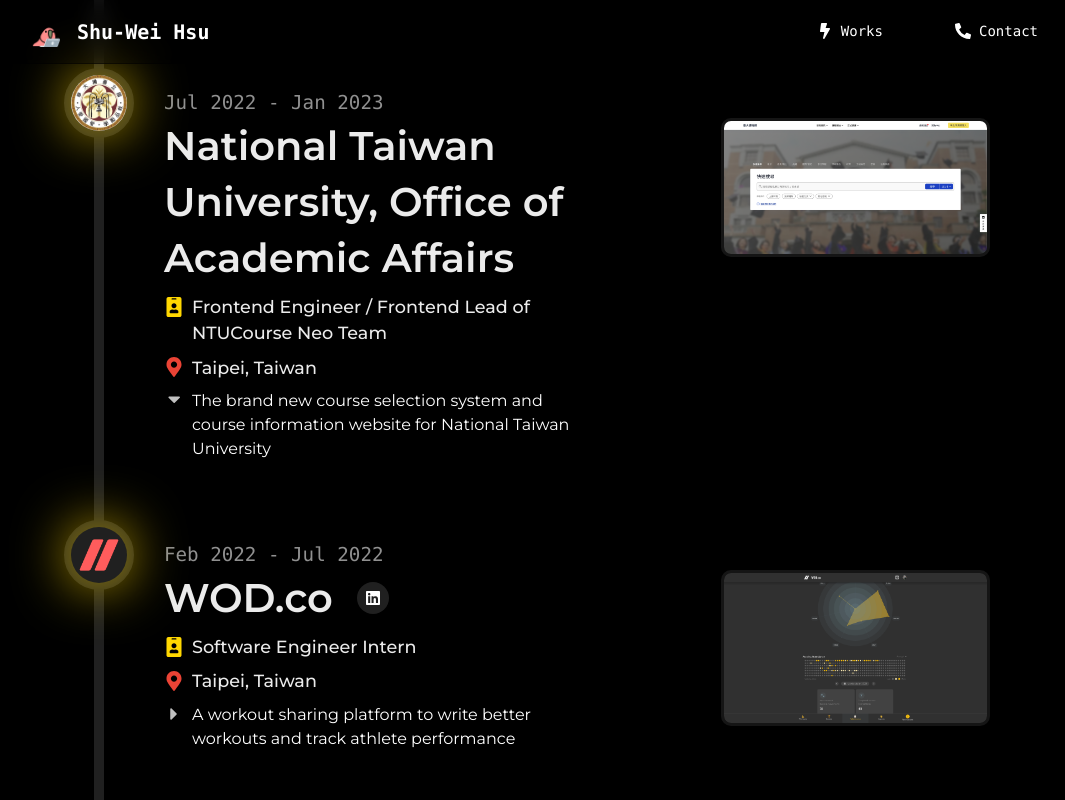
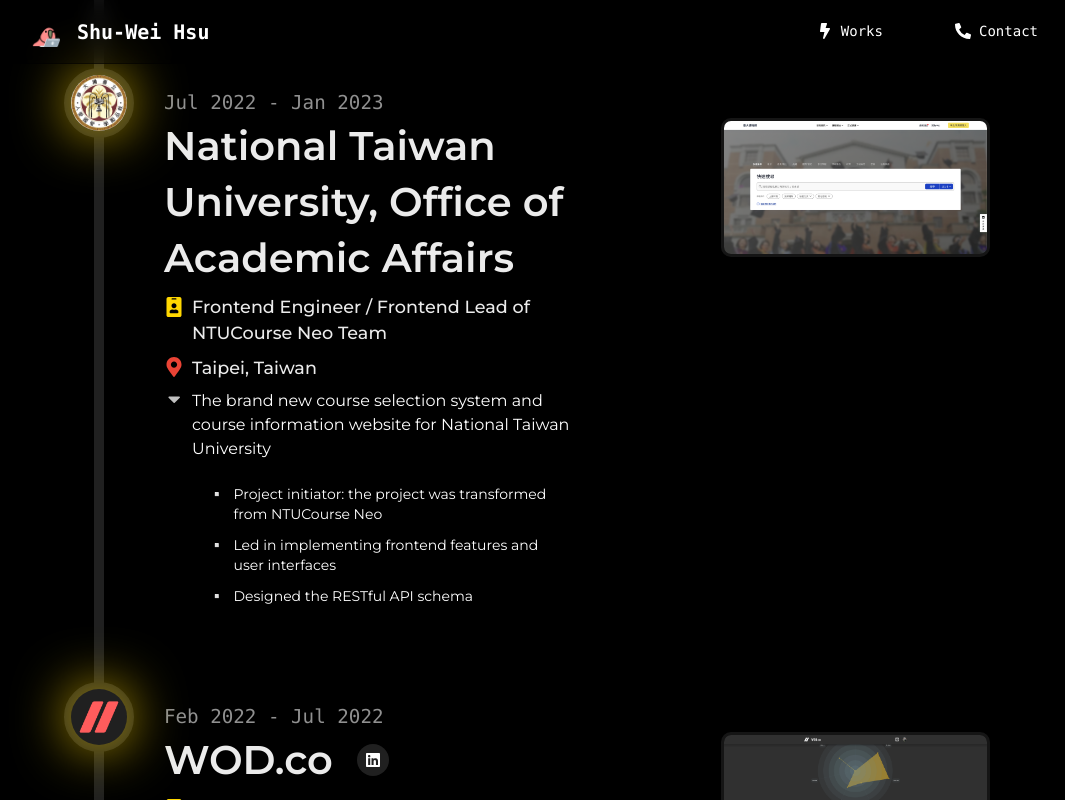
Before and after one commit to swh00tw/swh00tw-homepage, a Next.js app: page / in a window 1280 px wide. Both pictures are taken after a click on the element 272 px from the left and 1271 px from the top of the page. Shown: the part 871-1671 px from the top of the page, without its empty margins (98-1163 px from the left). Built offline with nearby package versions, Linux system fonts and the light colour scheme.

Commit message:
add achievements

```diff
--- a/src/components/ExperienceSection.tsx
+++ b/src/components/ExperienceSection.tsx
@@ -8,6 +8,7 @@
   Spacer,
   Center,
   Text,
+  Collapse,
 } from "@chakra-ui/react";
 import { motion } from "framer-motion";
 import React, { useState } from "react";
@@ -114,7 +115,7 @@
   const [expanded, setExpanded] = useState(false);
 
   return (
-    <Box minH="40vh" mt="10vh">
+    <Box minH="50vh" mt="10vh">
       <Flex
         sx={{
           alignItems: "center",
@@ -187,6 +188,10 @@
         <Stack
           pl={`${verticalLineWidth + horizontalGap}px`}
           w={{ base: "100%", lg: "60%" }}
+          spacing={{
+            base: 3,
+            lg: 2,
+          }}
         >
           <ScrollTriggeredDiv delay={0.1}>
             <Flex
@@ -313,7 +318,43 @@
                   <FaCaretRight color="#c0c0c0" size="20px" />
                 </Center>
               </motion.div>
-              <Text>{experience.introduction}</Text>
+              <Stack>
+                <Text>{experience.introduction}</Text>
+                <Collapse in={expanded} animateOpacity>
+                  <Stack
+                    w="100%"
+                    p={{
+                      base: "0px",
+                      lg: "16px",
+                    }}
+                    spacing={3}
+                  >
+                    {experience.achievements.map((achievement, index) => (
+                      <Flex
+                        key={index}
+                        alignItems="start"
+                        gap={2}
+                        sx={{
+                          fontSize: { base: "12px", lg: "14px" },
+                          lineHeight: 1.4,
+                        }}
+                      >
+                        <Center
+                          h={{
+                            base: "17px",
+                            lg: "19.6px",
+                          }}
+                        >
+                          <Text fontSize={{ base: "12px", lg: "14px" }}>
+                            ▫️
+                          </Text>
+                        </Center>
+                        <Text>{achievement}</Text>
+                      </Flex>
+                    ))}
+                  </Stack>
+                </Collapse>
+              </Stack>
             </Flex>
           </ScrollTriggeredDiv>
         </Stack>
--- a/src/data/experience.tsx
+++ b/src/data/experience.tsx
@@ -8,8 +8,8 @@
   logoImagePath: string;
   imagePath: string;
   websiteUrl?: string;
-  achievements?: { emoji: string; text: string }[];
   introduction: string;
+  achievements: string[];
 }
 export interface WorkExperienceInfo extends BaseExperienceInfo {
   type: "Work";
@@ -50,6 +50,11 @@
     imagePath: "/ntu_nol_neo.png",
     introduction:
       "The brand new course selection system and course information website for National Taiwan University",
+    achievements: [
+      "Project initiator: the project was transformed from NTUCourse Neo",
+      "Led in implementing frontend features and user interfaces",
+      "Designed the RESTful API schema",
+    ],
   },
   {
     type: "Work",
@@ -65,6 +70,12 @@
     imagePath: "/wodsquad.png",
     introduction:
       "A workout sharing platform to write better workouts and track athlete performance",
+    achievements: [
+      "Optimized the user experience by implementing a new workout-tracking flow",
+      "Visualized user’s historical workout data by designing and developing a new dashboard page",
+      "Built a cross-platform (iOS & Android) workout-displaying TV app in two months by React-Native and released in two CrossFit gyms in Taiwan",
+      "Implemented a remote-controlling feature to help gym owners communicate with the TV app by mobile devices",
+    ],
   },
   {
     type: "Project",
@@ -82,6 +93,12 @@
     imagePath: "/project-ntucourse-neo.png",
     introduction:
       "A redesigned course planning website for students in National Taiwan University",
+    achievements: [
+      "Assisted 5000+ students in course planning and gained 1500+ registered users",
+      "Implemented frontend features, backend APIs, and user interfaces",
+      "Won the 2nd best team project of 2021-Fall Web Programming Course",
+      "Acquired by Office of Academic Affairs of National Taiwan University in Q3 2022",
+    ],
   },
   {
     type: "Project",
@@ -98,5 +115,9 @@
     imagePath: "/project-ds-tutor.png",
     introduction:
       "A data structure visualization tool for beginners in Data Structure",
+    achievements: [
+      "Designed and implemented the animation of the transformation of the data structures by TweenJS and EaselJS",
+      "Built the frontend interface for users to manipulate the data structures",
+    ],
   },
 ];
```
